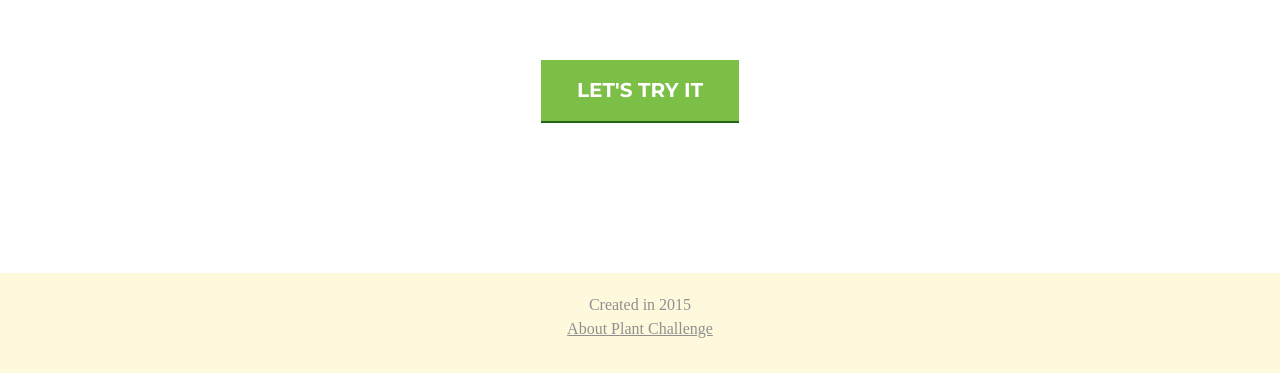
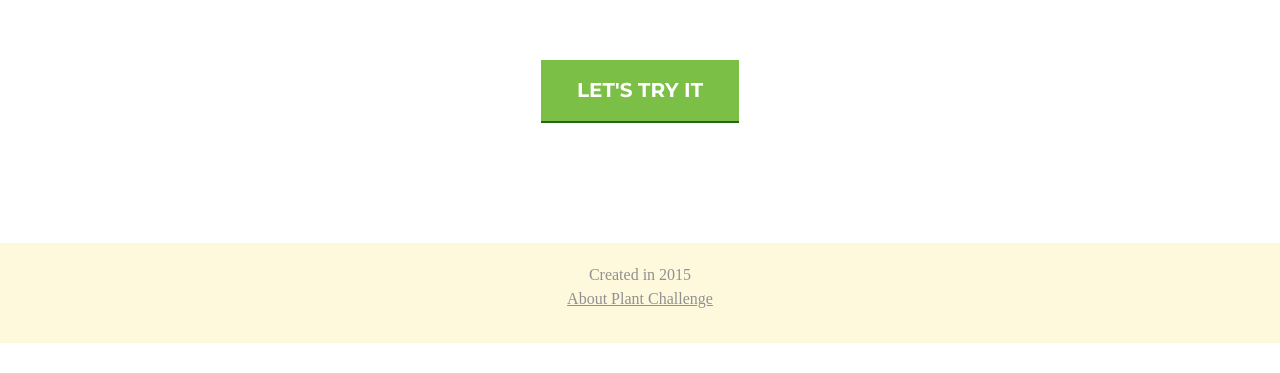
Before and after one commit to thran/plantChallenge, a Django app: page / in a window 1280 px wide. Shown: the part 427-800 px from the top of the page. Run offline with Django 3.2, Linux system fonts and the light colour scheme; some libraries are stand-ins or nearby versions; some web fonts are replaced.

Commit message:
fix of footer position

```diff
--- a/static/style.css
+++ b/static/style.css
@@ -7,11 +7,10 @@
     background-color: #fef8dd;
     color: #909090;
     padding: 20px;
-    position: absolute;
     width: 100%;
-    bottom: 0;
     height: 100px;
     text-align: center;
+    margin-top: 100px;
 }
 a {text-decoration: underline; color: #000000; transition: color 0.3s; }
 a:hover { color: #000000; }
```
